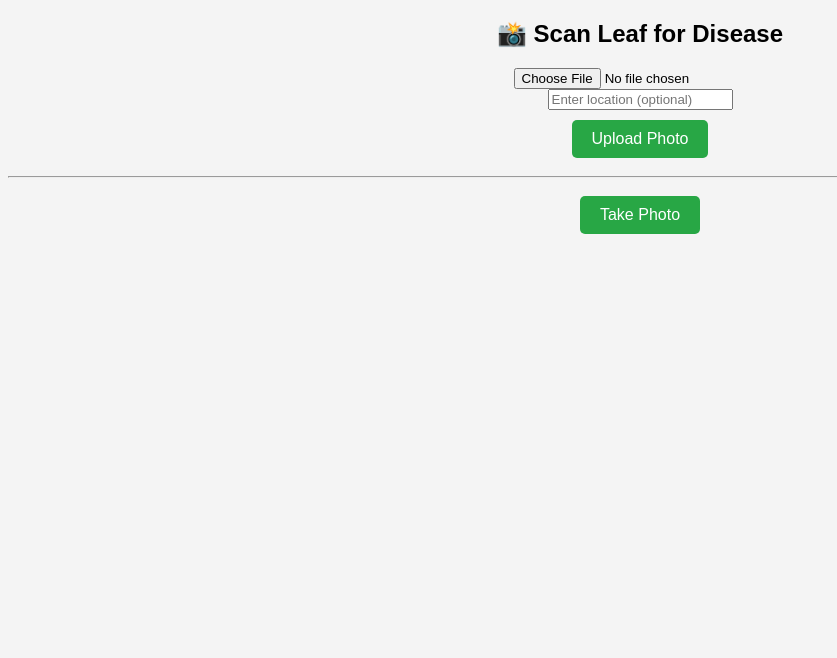
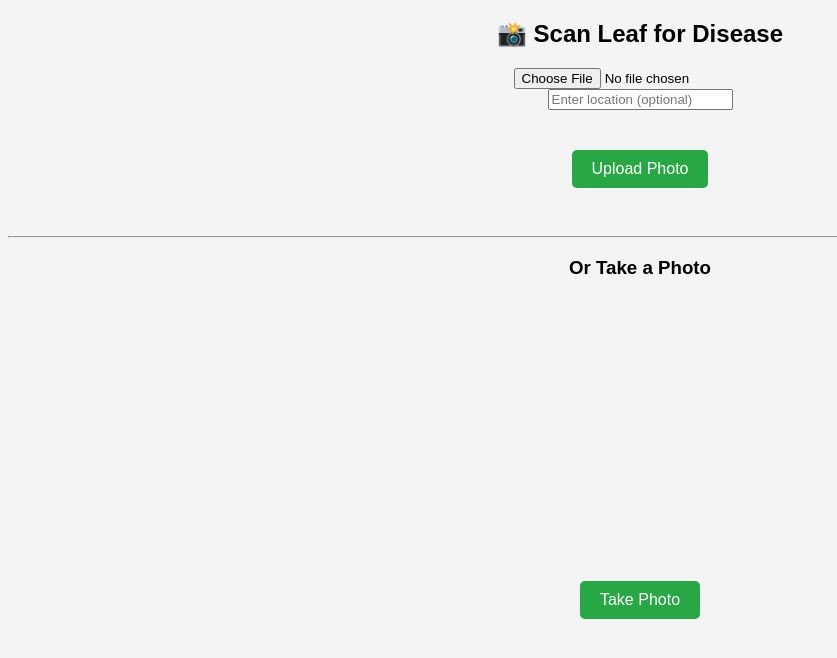
Before and after one commit to Dr-Alb/plant-disease-detector, a Flask app: page /scan in a window 1280 px wide. Shown: the top 658 px of the page, without its empty margins (0-837 px from the left). Run offline with Flask 3, Linux system fonts and the light colour scheme; the visitor is signed in with stand-in values (Sample User, id 1).

Commit message:
update scan.html

```diff
--- a/templates/scan.html
+++ b/templates/scan.html
@@ -10,7 +10,7 @@
         }
         .btn {
             padding: 10px 20px;
-            margin: 10px;
+            margin: 40px;
             font-size: 16px;
             border: none;
             color: white;
@@ -39,7 +39,10 @@
     </form>
 
     <hr>
-
+    <h3>Or Take a Photo</h3>
+    <video id="camera" autoplay playsinline width="320" height="240"></video>
+    <canvas id="canvas" style="display:none;"></canvas>
+    <br>
     <button class="btn" onclick="startCamera()">Take Photo</button>
 
     <div id="cameraArea" class="hidden">
```
